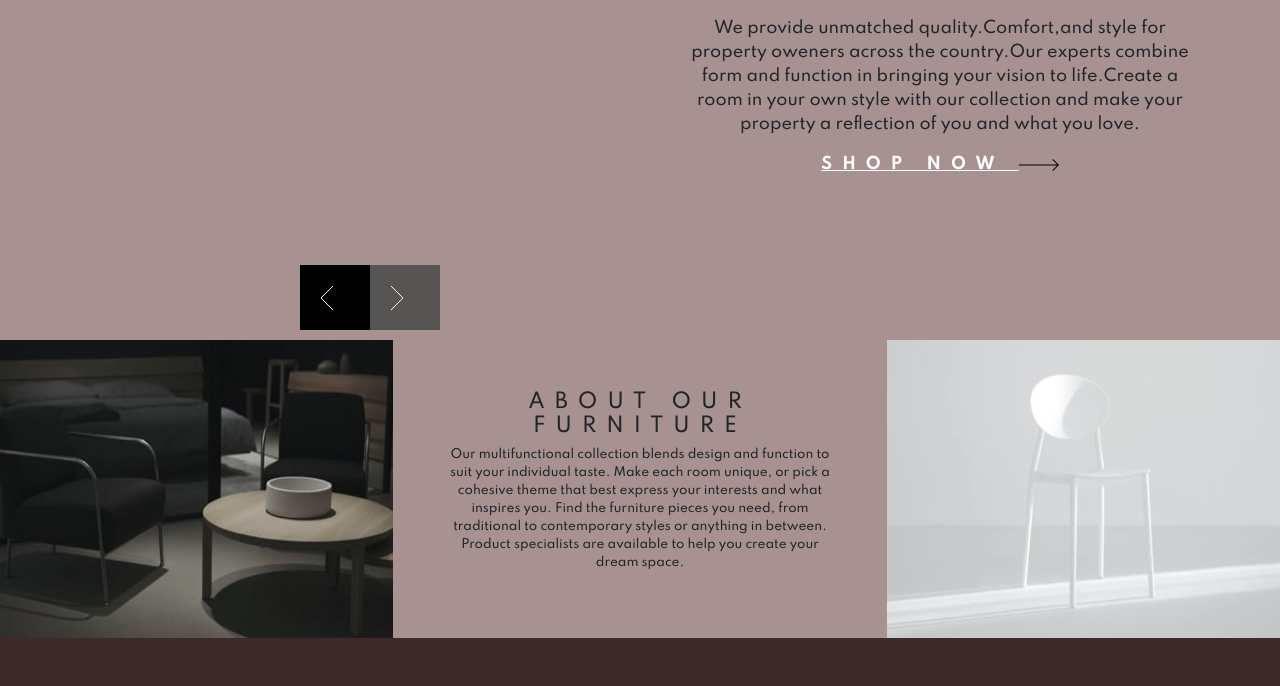
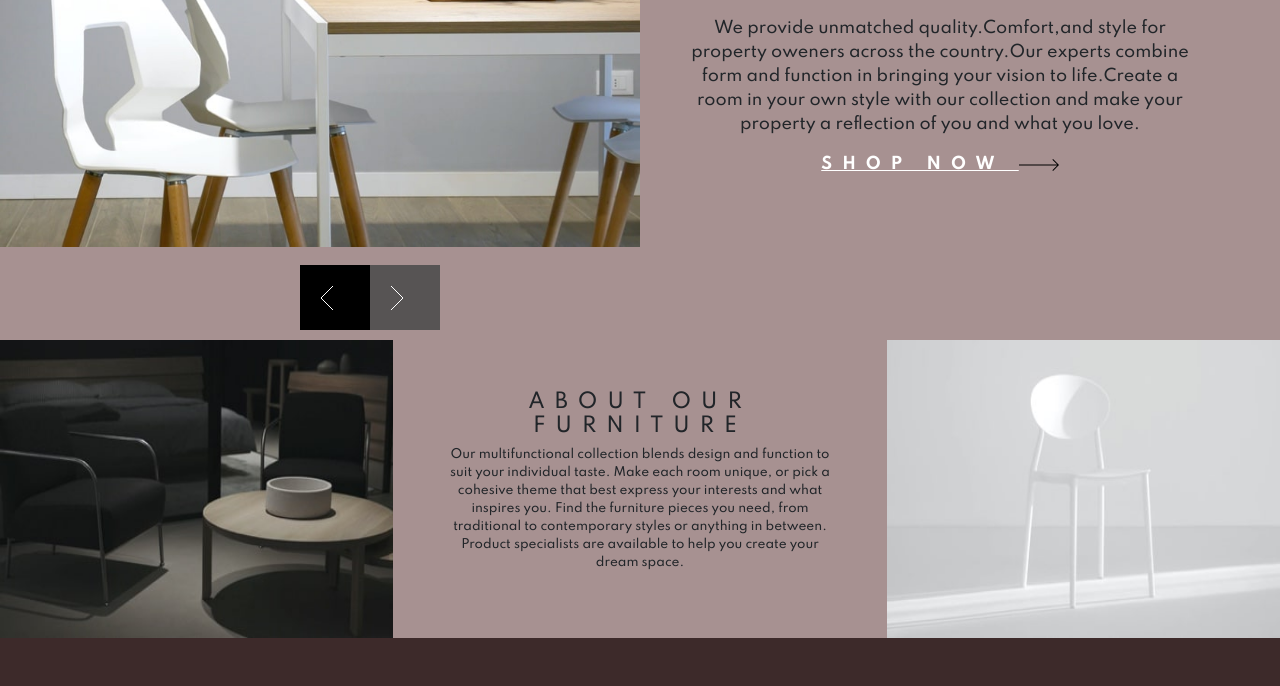
Before and after one commit to hesham931/room-home-page, a plain HTML site: page index.html in a window 1280 px wide. Shown: the part 160-846 px from the top of the page. Drawn offline with nearby package versions, Linux system fonts and the light colour scheme.

Commit message:
Update index.css

```diff
--- a/index.css
+++ b/index.css
@@ -13,7 +13,7 @@ body{
     margin:0px;
     padding:20px;
     color: white;
-    background-image: url("project_images/desktop-image-hero-1.jpg");
+    background-image: url("desktop-image-hero-1.jpg");
     background-repeat: no-repeat;
     background-size: 100%;
 }
```
